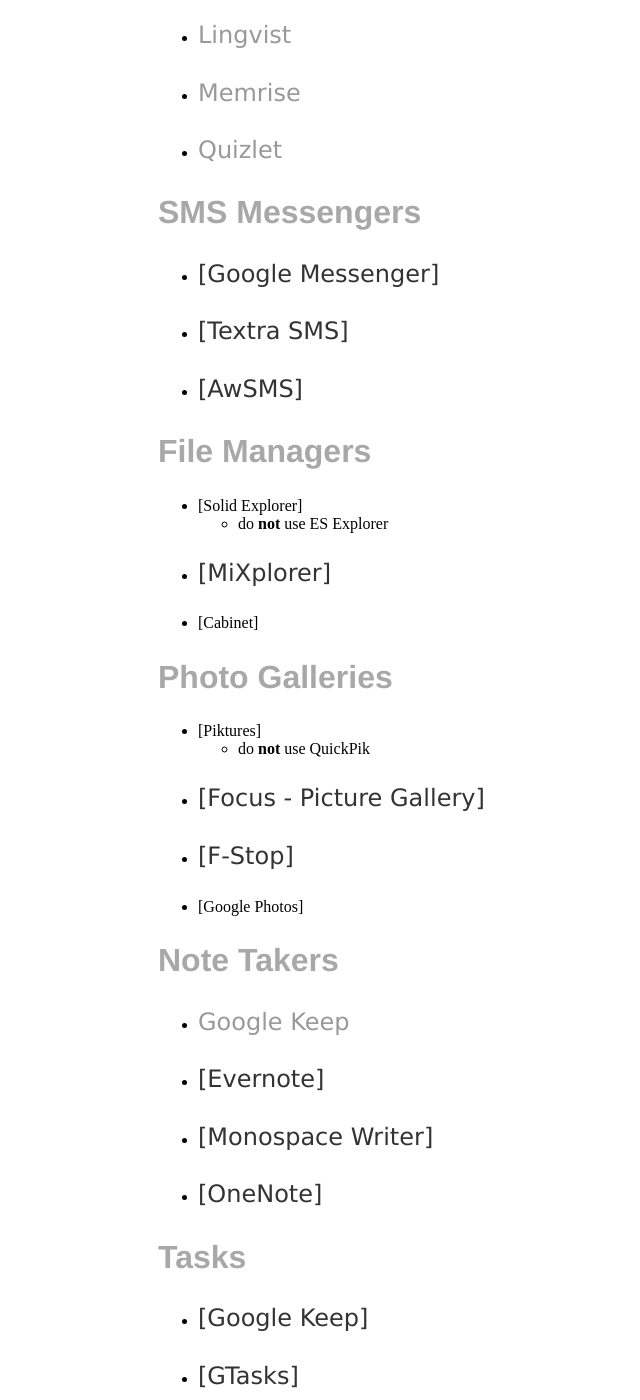
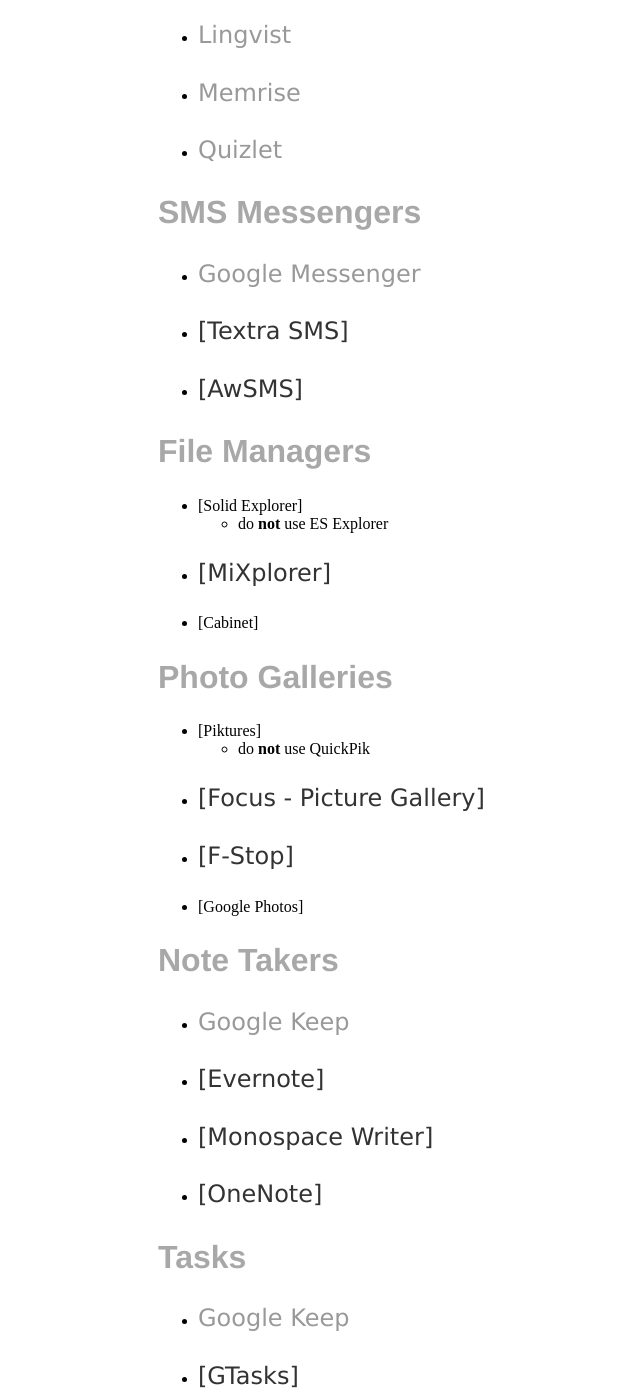
Before and after one commit to TGNYC/old, a Jekyll site: the page built from android/appguide/index.md, in a window 1280 px wide and 1400 px high, scrolled down 1135 px. Shown: the whole window, without its empty margins (34-674 px from the left). Built offline with Jekyll 4.4.1, drawn with Linux system fonts in a browser that asks for light colours; some of the changed lines change nothing that is shown.

Commit message:
added more links

```diff
--- a/android/appguide/index.md
+++ b/android/appguide/index.md
@@ -42,7 +42,7 @@
 
 ## SMS Messengers
 
-* [Google Messenger]
+* [Google Messenger](/android/appguide/googlemessenger/)
 
 * [Textra SMS]
 
@@ -68,7 +68,7 @@
 
 ## Note Takers
 
-* [Google Keep](/googlekeep)
+* [Google Keep](/anroid/appguide/googlekeep)
 
 * [Evernote]
 
@@ -78,7 +78,7 @@
 
 ## Tasks
 
-* [Google Keep]
+* [Google Keep](/android/appguide/googlekeep)
 
 * [GTasks]
 
```
